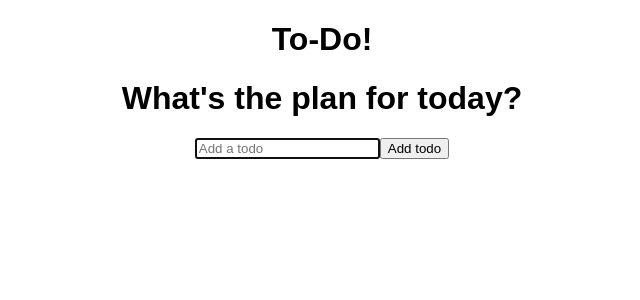
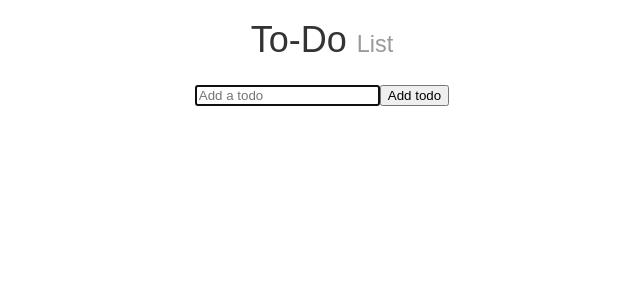
Before and after one commit to hirvaDhandhukia/To-Do, a React (Create React App) app: page / in a window 1280 px wide. Shown: the top 300 px of the page, without its empty margins (318-958 px from the left). Built offline with nearby package versions, Linux system fonts and the light colour scheme.

Commit message:
add: styles to heading

```diff
--- a/src/App.js
+++ b/src/App.js
@@ -4,7 +4,9 @@ import "./styles.css";
 export default function App() {
   return (
     <div className="App">
-      <h1>To-Do!</h1>
+      <h1>
+        To-Do <span>List</span>
+      </h1>
       <TodoList />
     </div>
   );
--- a/src/components/TodoList.js
+++ b/src/components/TodoList.js
@@ -42,7 +42,6 @@ function TodoList() {
 
   return (
     <div>
-      <h1>What's the plan for today?</h1>
       <TodoForm onSubmit={addTodo} />
       <Todo
         todos={todos}
--- a/src/styles.css
+++ b/src/styles.css
@@ -1,4 +1,55 @@
 .App {
   font-family: sans-serif;
   text-align: center;
+  padding-bottom: 25px;
 }
+
+.todo-form {
+  display: inline-block;
+  /* box-sizing: border-box; */
+}
+
+h1 {
+  color: #333;
+  font-size: 36px;
+  margin-top: 20px;
+  margin-bottom: 25px;
+  font-weight: 500;
+  line-height: 1.1;
+}
+
+h1 span {
+  color: #999;
+  font-size: 65%;
+}
+/*
+.todo-input {
+  display: block;
+  width: 100%;
+  height: 34px;
+  padding: 6px 12px;
+  font-size: 14px;
+  line-height: 1.428571429;
+  color: #555;
+  background-color: #fff;
+  border: 1px solid #ccc;
+  border-radius: 4px;
+}
+
+.todo-button {
+  color: #fff;
+  background-color: #428bca;
+  border-color: #357ebd;
+  display: inline-block;
+  padding: 6px 12px;
+  margin-bottom: 0;
+  font-size: 14px;
+  font-weight: normal;
+  line-height: 1.428571429;
+  text-align: center;
+  white-space: nowrap;
+  vertical-align: middle;
+  cursor: pointer;
+  border: 1px solid transparent;
+  border-radius: 4px;
+} */
```
